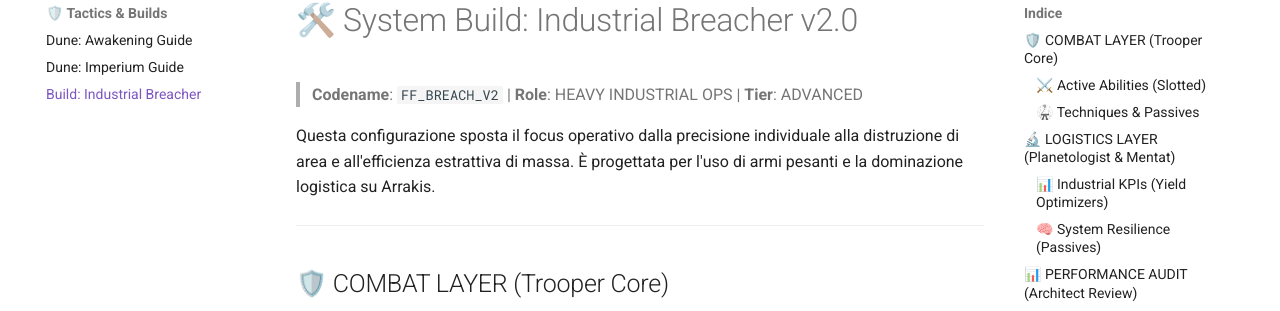
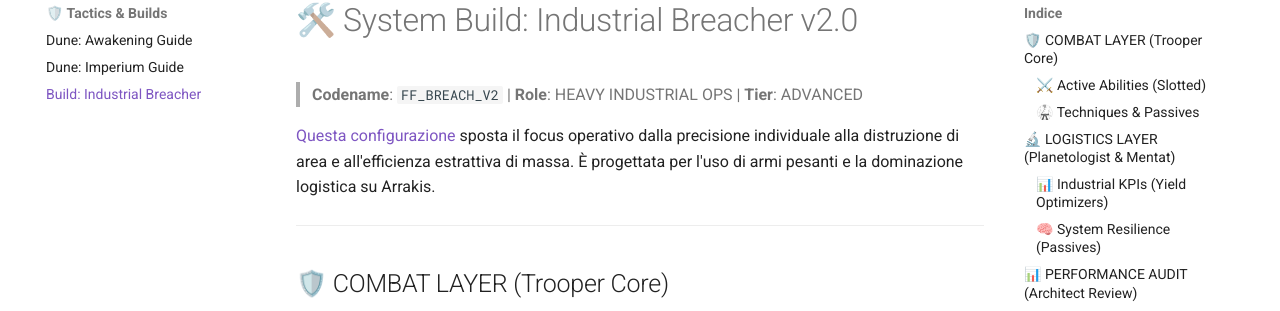
Before and after one commit to frescofrag/strategy, an MkDocs documentation site: the page built from docs/operations/tactics/dune-awakening-build-industrial-breacher.md, in a window 1280 px wide and 900 px high. Shown: the part 146-457 px from the top of the window. Built offline with MkDocs 1.6.1 and Material for MkDocs 9.7.7, drawn with Linux system fonts in a browser that asks for light colours; part of the change alters nothing that is shown.

```diff
--- a/docs/operations/tactics/dune-awakening-build-industrial-breacher.md
+++ b/docs/operations/tactics/dune-awakening-build-industrial-breacher.md
@@ -2,7 +2,7 @@
 
 > **Codename**: `FF_BREACH_V2` | **Role**: HEAVY INDUSTRIAL OPS | **Tier**: ADVANCED
 
-Questa configurazione sposta il focus operativo dalla precisione individuale alla distruzione di area e all'efficienza estrattiva di massa. È progettata per l'uso di armi pesanti e la dominazione logistica su Arrakis.
+[Questa configurazione](https://dune.gaming.tools/skill-builder/MwBjwRjDTOrvEDG0ejnjddnqRsAmPdbFdKBUUCkATjgBYAON+qJo9AYwFMgA) sposta il focus operativo dalla precisione individuale alla distruzione di area e all'efficienza estrattiva di massa. È progettata per l'uso di armi pesanti e la dominazione logistica su Arrakis.
 
 ---
 
```
